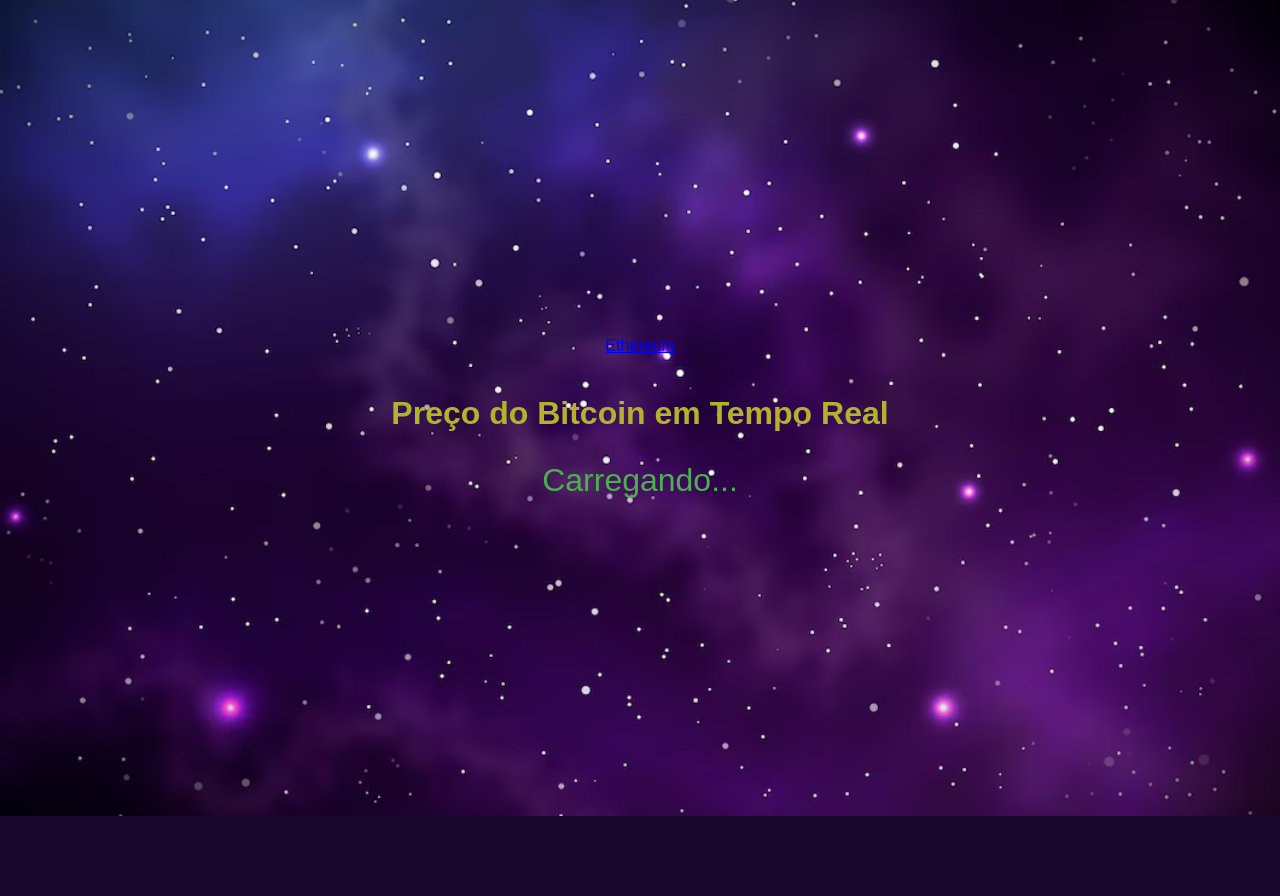
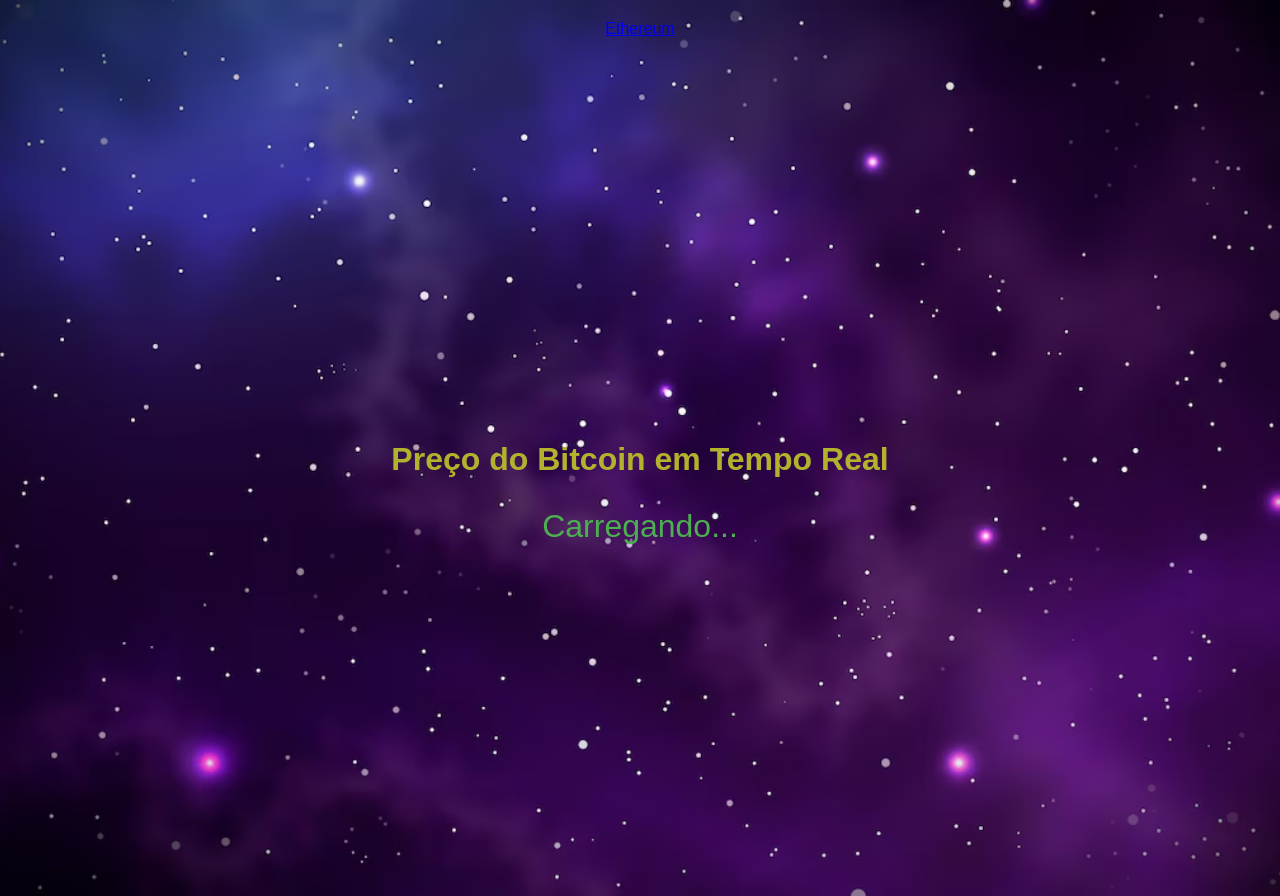
Before and after one commit to CassAssump/dashboard, a Flask app: page /bitcoin in a window 1280 px wide. Before the commit the page ends 816 px from the top, so only its background shows below. Run offline with Flask 3, Linux system fonts and the light colour scheme; some libraries are stand-ins or nearby versions.

Commit message:
nova tentativa

```diff
--- a/static/style.css
+++ b/static/style.css
@@ -11,12 +11,16 @@
     align-items: center;
     text-align: center;
     gap: 10px;
+    padding-top: 80px;
 }
 .cabecalho{
     width: 100%;
     display: flex;
     justify-content: center;
     padding: 20px;
+    position: fixed;
+    top: 0;
+    z-index: 1000;
 
 }
 
```
